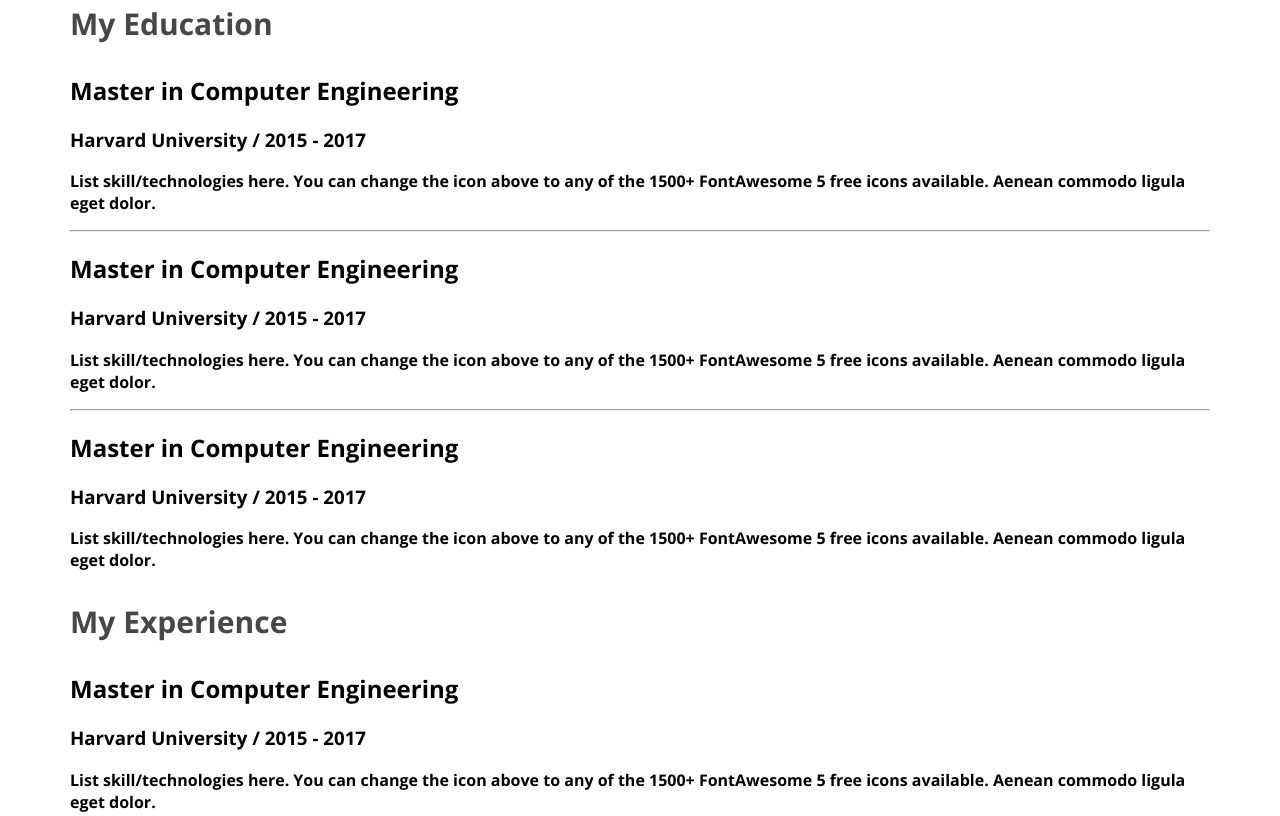
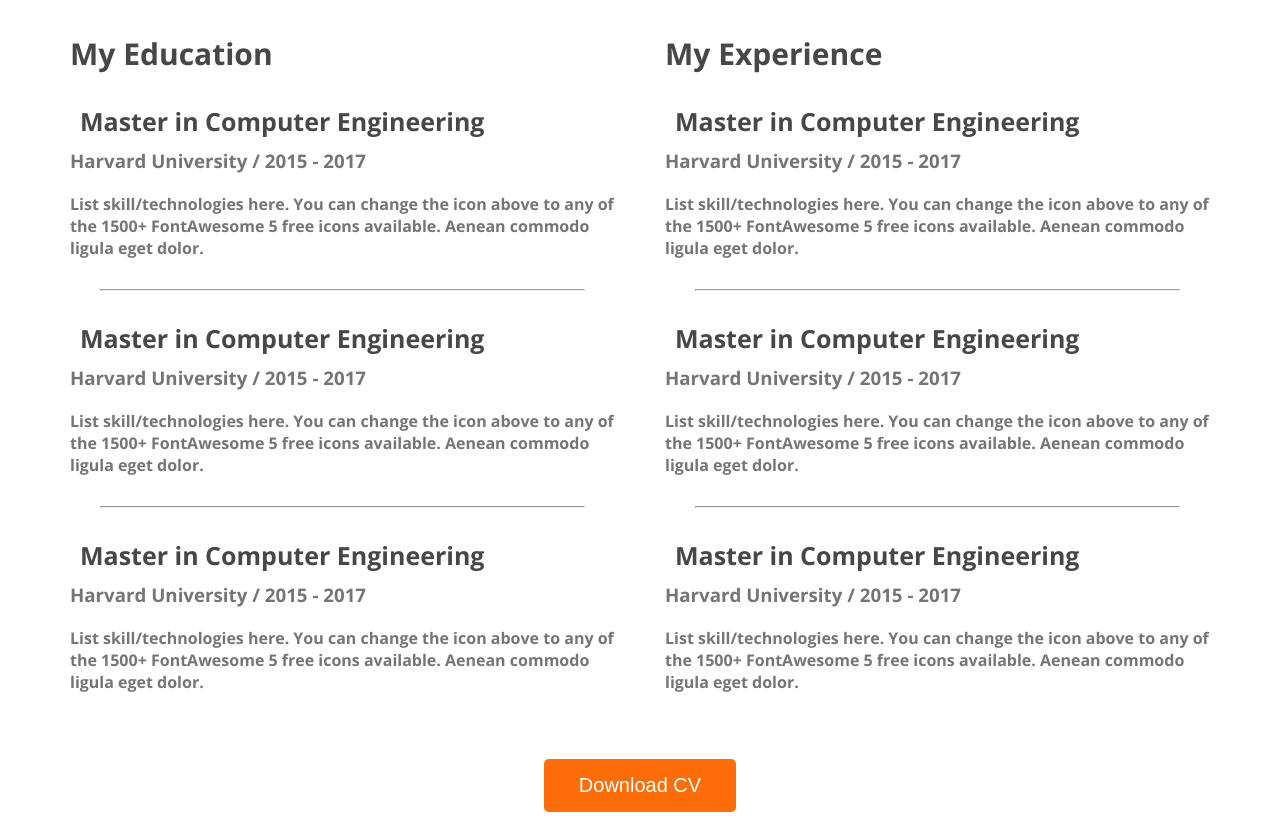
Before and after one commit to SazidMahmud23/webdeveloper-portfolio, a plain HTML site: page index.html in a window 1280 px wide. Shown: the part 2428-3244 px from the top of the page. Drawn offline with nearby package versions, Linux system fonts and the light colour scheme.

Commit message:
finised the resume section

```diff
--- a/index.html
+++ b/index.html
@@ -139,6 +139,9 @@
                     </div>
 
                 </div>
+                <div class="download-cv">
+                    <button class="btn-primary">Download CV</button>
+                </div>
 
                 </section>
             </main>
--- a/styles/portfolio.css
+++ b/styles/portfolio.css
@@ -140,8 +140,37 @@ main section {
     margin-top: 130px;
 }
 
-.resume-colum-title{
+.resume-colum-title {
     color: #474747;
     font-size: 30px;
     font-weight: 700px;
 }
+
+.resume-container {
+    display: flex;
+    gap: 50px;
+}
+
+.resume-iteam-title {
+    color: #474747;
+    font-family: Open Sans;
+    font-size: 25px;
+    font-weight: 700;
+    margin: 10px;
+}
+.resume-item-institute{
+    margin-bottom: 20px;
+    margin-top: 0px;
+}
+
+.resume-item-institute,
+.resume-iteam-description {
+    color: #757575;
+}
+.resume-container hr{
+    margin: 30px;
+}
+.download-cv{
+    text-align: center;
+    margin-top: 50px;
+}
```
